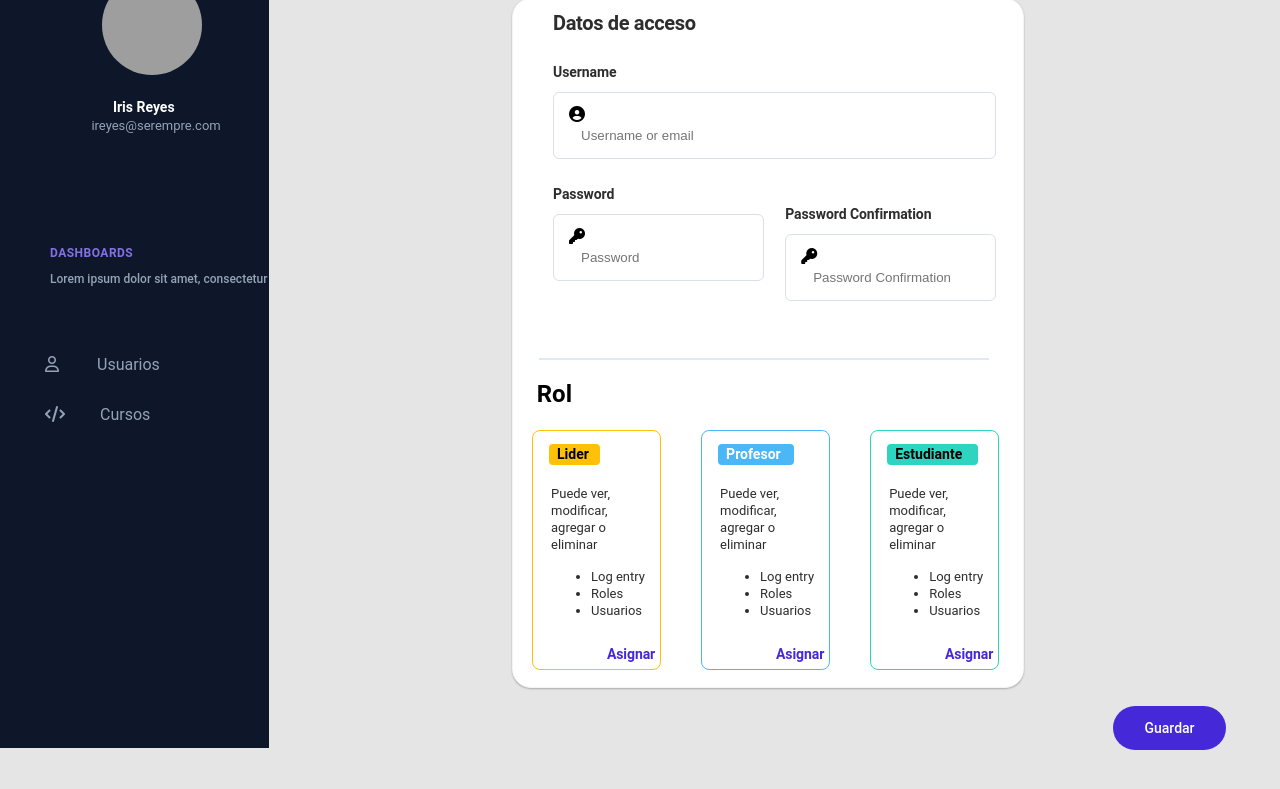
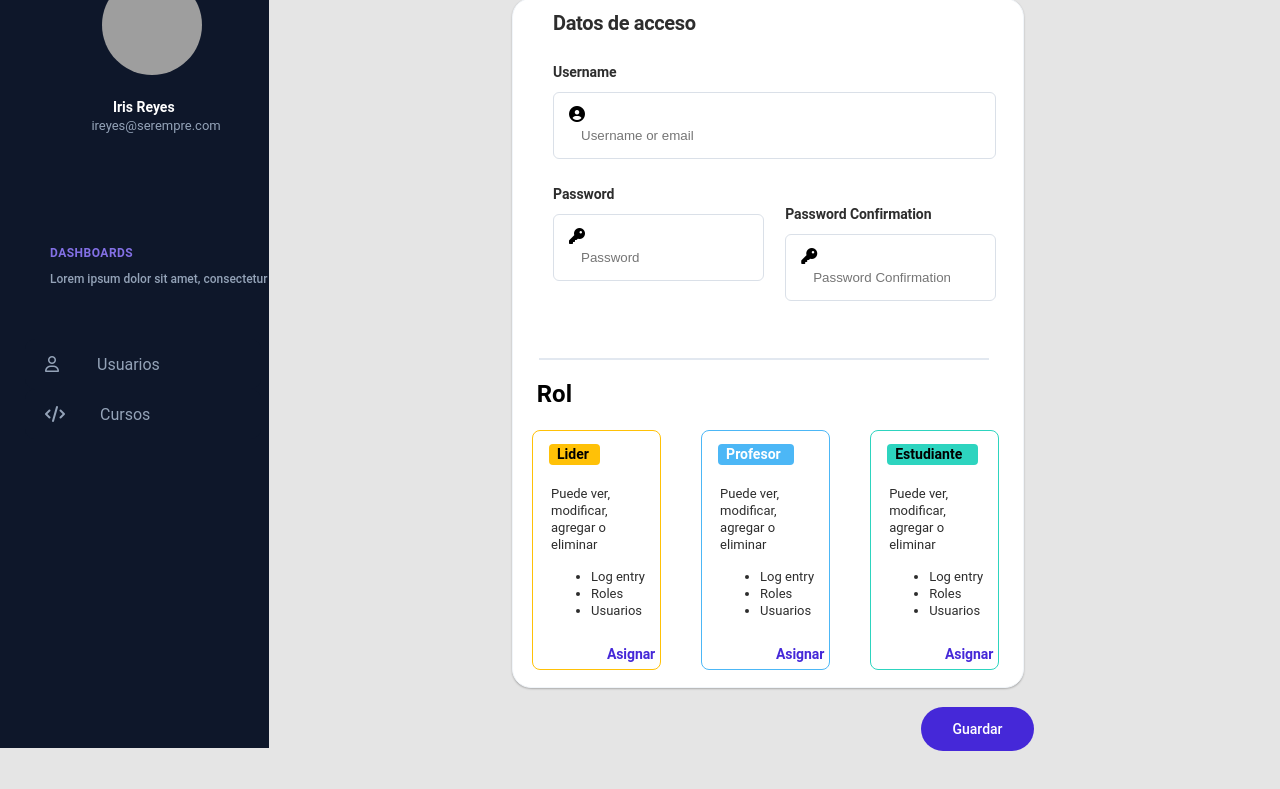
Before and after one commit to Jean-Paul-12/academy-admin-view, a website built with Vite: page index.html in a window 1280 px wide. Shown: the part 189-978 px from the top of the page. Built offline with nearby package versions, Linux system fonts and the light colour scheme; grey boxes are pictures that could not be loaded.

Commit message:
fix(css): Update css

```diff
--- a/style.css
+++ b/style.css
@@ -431,15 +431,14 @@ hr{
   display: flex;
   position: relative;
   border-radius: 40px;
-  top: 20px;
-  left: 600px;
+  top: 3%;
+  left: 80%;
   width: 65px;
   height: 25px;
   background-color: #4528D8;
   color: #FFFFFF;
   justify-content: center;
   align-items: center;
-  gap: 8px;
   padding: 12px 24px;
   font-weight: 500;
   font-size: 14px;
```
